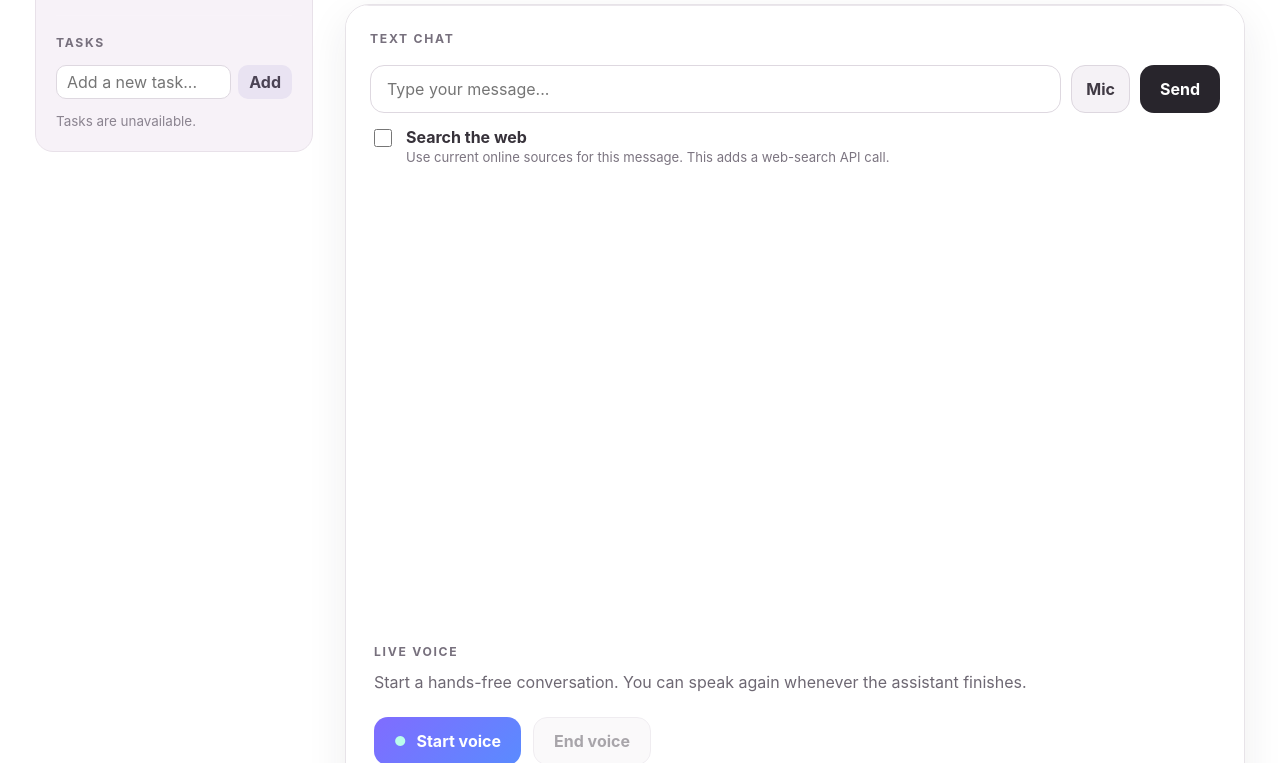
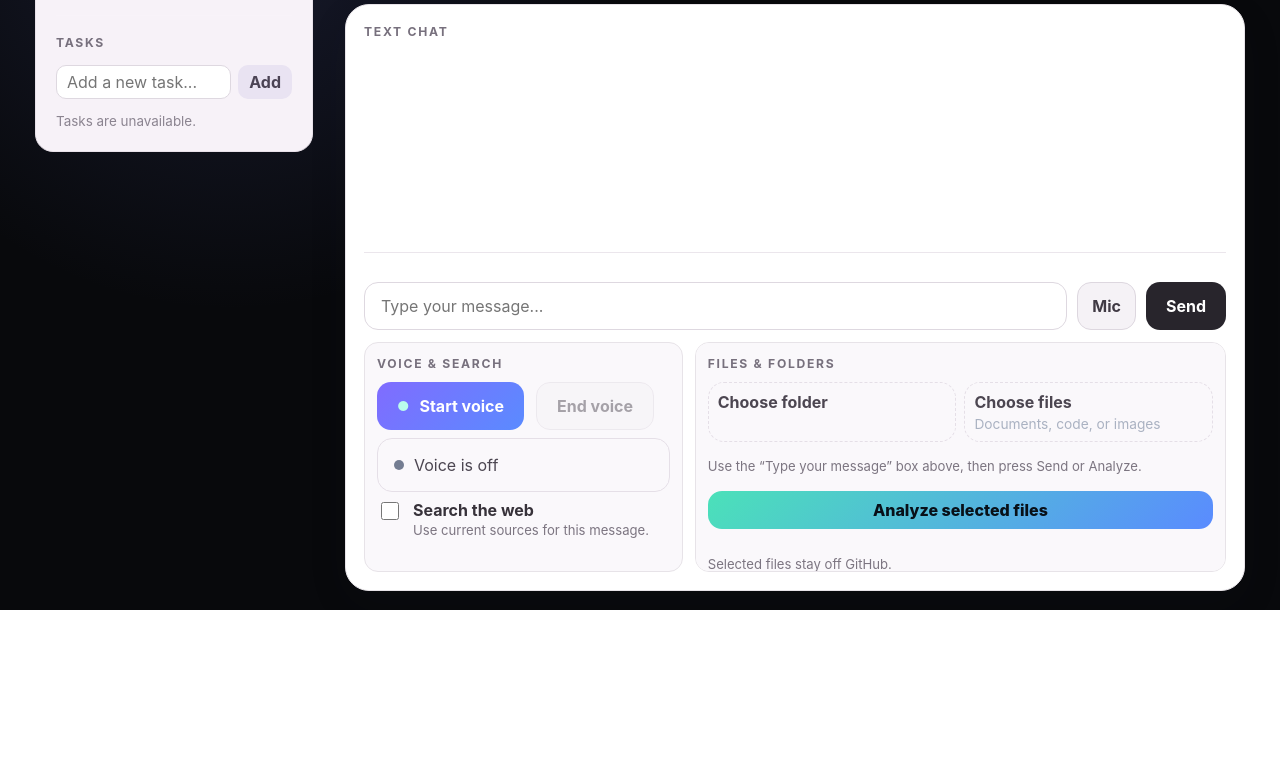
Before and after one commit to gim1203-hue/My-AI, a website built with Vite: page index.html in a window 1280 px wide. Shown: the part 190-953 px from the top of the page. After the commit the page ends 800 px from the top, so only its background shows below. Built offline with nearby package versions, Linux system fonts and the light colour scheme; files whose address does not match are found by name.

Commit message:
Clarify folder and file upload controls

```diff
--- a/index.html
+++ b/index.html
@@ -42,34 +42,12 @@
             </header>
 
         <div class="unified-workspace">
-        <section class="voice-card" aria-labelledby="voiceHeading">
-            <div>
-                <p class="section-label" id="voiceHeading">Live voice</p>
-                <p class="voice-help">Start a hands-free conversation. You can speak again whenever the assistant finishes.</p>
-            </div>
+        <section class="text-card one-screen-workspace" aria-labelledby="textHeading">
+            <p class="section-label" id="textHeading">Text chat</p>
 
-            <div class="voice-controls">
-                <button id="startVoiceButton" class="voice-button" type="button">
-                    <span aria-hidden="true">●</span>
-                    Start voice
-                </button>
-                <button id="stopVoiceButton" class="stop-button" type="button" disabled>
-                    End voice
-                </button>
-            </div>
+            <div id="chat" class="chat" aria-live="polite"></div>
+            <p id="textStatus" class="text-status" role="status" aria-live="polite"></p>
 
-            <div id="voiceStatus" class="voice-status" role="status" aria-live="polite" data-state="idle">
-                <span class="status-dot" aria-hidden="true"></span>
-                <span id="voiceStatusText">Voice is off</span>
-            </div>
-
-            <p class="privacy-note">Your browser will ask for microphone permission. Audio is sent only while voice chat is active.</p>
-            <p class="privacy-note">Ask for current information during voice chat and My AI can search the web; search status and clickable sources appear below.</p>
-            <audio id="voiceOutput" autoplay></audio>
-        </section>
-
-        <section class="text-card" aria-labelledby="textHeading">
-            <p class="section-label" id="textHeading">Text chat</p>
             <form id="chatForm" class="message-form">
                 <label class="sr-only" for="userInput">Message</label>
                 <input type="text" id="userInput" placeholder="Type your message..." autocomplete="off">
@@ -77,55 +55,51 @@
                 <button id="sendButton" type="submit">Send</button>
             </form>
 
+            <div class="workspace-tools">
+                <section class="compact-tool voice-tool" aria-labelledby="voiceHeading">
+                    <p class="section-label" id="voiceHeading">Voice &amp; search</p>
+                    <div class="voice-controls">
+                        <button id="startVoiceButton" class="voice-button" type="button"><span aria-hidden="true">●</span> Start voice</button>
+                        <button id="stopVoiceButton" class="stop-button" type="button" disabled>End voice</button>
+                    </div>
+                    <div id="voiceStatus" class="voice-status" role="status" aria-live="polite" data-state="idle">
+                        <span class="status-dot" aria-hidden="true"></span>
+                        <span id="voiceStatusText">Voice is off</span>
+                    </div>
                     <label class="search-option" for="webSearchToggle">
                         <input type="checkbox" id="webSearchToggle">
-                <span>
-                    <strong>Search the web</strong>
-                    <small>Use current online sources for this message. This adds a web-search API call.</small>
-                </span>
+                        <span><strong>Search the web</strong><small>Use current sources for this message.</small></span>
                     </label>
-
-            <p id="textStatus" class="text-status" role="status" aria-live="polite"></p>
-
-            <div id="chat" class="chat" aria-live="polite"></div>
+                    <audio id="voiceOutput" autoplay></audio>
                 </section>
 
-        <section class="document-card" aria-labelledby="documentHeading">
-            <div>
-                <p class="section-label" id="documentHeading">Document review</p>
-                <p class="document-help">Upload a document and ask My AI to summarize it, review it, or suggest improvements.</p>
-            </div>
-
+                <section class="compact-tool upload-tool" aria-labelledby="documentHeading">
+                    <p class="section-label" id="documentHeading">Files &amp; folders</p>
                     <form id="documentForm" class="document-form">
+                        <div class="upload-pickers">
+                            <label class="file-picker" for="folderInput">
+                                <strong>Choose folder</strong>
+                                <input id="folderInput" name="folder" type="file" webkitdirectory multiple>
+                            </label>
                             <label class="file-picker" for="documentInput">
                                 <strong>Choose files</strong>
-                    <span id="selectedFileName">Documents, code, or images — up to 20 files and 20 MB total</span>
+                                <span id="selectedFileName">Documents, code, or images</span>
                                 <input id="documentInput" name="documents" type="file" multiple accept=".pdf,.doc,.docx,.txt,.md,.csv,.html,.htm,.css,.js,.mjs,.ts,.tsx,.jsx,.json,.xml,.py,.java,.c,.cpp,.h,.sql,.yaml,.yml,.png,.jpg,.jpeg,.webp,.gif">
                             </label>
-
-                <label class="file-picker" for="folderInput">
-                    <strong>Choose a folder</strong>
-                    <span>Select a project folder; unsupported binary files will be skipped.</span>
-                    <input id="folderInput" name="folder" type="file" webkitdirectory multiple>
-                </label>
-
+                        </div>
                         <div id="selectedFilesPanel" class="selected-files-panel" hidden>
                             <strong>Selected on this device</strong>
                             <p id="selectedFolderName"></p>
                             <ul id="selectedFilesList"></ul>
                         </div>
-
-                <label class="document-question" for="documentQuestion">
-                    <span>What should My AI do?</span>
-                    <textarea id="documentQuestion" name="question" rows="3" placeholder="For example: Summarize this and suggest three improvements."></textarea>
-                </label>
-
-                <button id="analyzeDocumentButton" type="submit">Analyze document</button>
+                        <p class="single-prompt-note">Use the “Type your message” box above, then press Send or Analyze.</p>
+                        <button id="analyzeDocumentButton" type="submit">Analyze selected files</button>
                     </form>
-
                     <p id="documentStatus" class="text-status" role="status" aria-live="polite"></p>
-            <div id="documentResult" class="document-result" aria-live="polite"></div>
-            <p class="privacy-note document-privacy">Selected files appear only in this workspace and are sent securely for the review. They are never added to GitHub.</p>
+                    <div id="documentResult" class="document-result" aria-live="polite" hidden></div>
+                    <p class="privacy-note document-privacy">Selected files stay off GitHub.</p>
+                </section>
+            </div>
         </section>
         </div>
         </div>
--- a/script.js
+++ b/script.js
@@ -12,7 +12,7 @@ const voiceOutput = document.getElementById("voiceOutput");
 const documentForm = document.getElementById("documentForm");
 const documentInput = document.getElementById("documentInput");
 const folderInput = document.getElementById("folderInput");
-const documentQuestion = document.getElementById("documentQuestion");
+const documentQuestion = input;
 const analyzeDocumentButton = document.getElementById("analyzeDocumentButton");
 const selectedFileName = document.getElementById("selectedFileName");
 const selectedFilesPanel = document.getElementById("selectedFilesPanel");
@@ -552,6 +552,11 @@ form.addEventListener("submit", async function (event) {
     event.preventDefault();
     const message = input.value.trim();
 
+    if (selectedUploads().length > 0) {
+        documentForm.requestSubmit();
+        return;
+    }
+
     if (message === "") {
         return;
     }
@@ -693,7 +698,7 @@ function updateSelectedFileSummary() {
     const totalMb = files.reduce((sum, file) => sum + file.size, 0) / 1024 / 1024;
     selectedFileName.textContent = files.length
         ? `${files.length} selected — ${totalMb.toFixed(1)} MB total`
-        : "Documents, code, or images — up to 20 files and 20 MB total";
+        : "Documents, code, or images";
 
     selectedFilesPanel.hidden = files.length === 0;
     selectedFilesList.replaceChildren();
@@ -781,7 +786,15 @@ documentForm.addEventListener("submit", async (event) => {
             replies.push(batches.length > 1 ? `Batch ${index + 1}\n${data.reply}` : data.reply);
         }
 
-        documentResult.textContent = replies.join("\n\n────────────────────\n\n");
+        const combinedReply = replies.join("\n\n────────────────────\n\n");
+        appendChatMessage("You", question || "Analyze the selected files.");
+        appendChatMessage("My AI", combinedReply, [], true);
+        chat.scrollTop = chat.scrollHeight;
+        documentResult.textContent = "";
+        input.value = "";
+        documentInput.value = "";
+        folderInput.value = "";
+        updateSelectedFileSummary();
         documentStatus.textContent = skippedCount
             ? `Review complete. ${skippedCount} unsupported or oversized file(s) stayed on your device.`
             : "Review complete.";
--- a/styles.css
+++ b/styles.css
@@ -578,6 +578,8 @@ p {
     align-content: start;
     gap: 10px;
     margin-top: 18px;
+    padding-bottom: 8px;
+    border-bottom: 1px solid #ebe6ec;
 }
 
 .chat-message {
@@ -842,3 +844,139 @@ h1 {
 .document-result:not(:empty) {
     background: #f5f3f6;
 }
+
+/* One-screen workspace: only the response and selected-file areas scroll. */
+body {
+    background:
+        radial-gradient(circle at 18% 12%, rgba(83, 93, 170, 0.22), transparent 32%),
+        #08090c;
+}
+
+.content-column > header h1 {
+    color: #ffffff;
+}
+
+.content-column > header .eyebrow,
+.content-column > header .intro {
+    color: #b9bcc5;
+}
+
+.one-screen-workspace {
+    display: flex;
+    min-height: 0;
+    height: calc(100vh - 215px);
+    max-height: 820px;
+    padding: 18px;
+}
+
+.one-screen-workspace .chat {
+    flex: 1 1 auto;
+    min-height: 80px;
+    margin-top: 10px;
+}
+
+.one-screen-workspace .text-status {
+    margin-top: 6px;
+}
+
+.one-screen-workspace .message-form {
+    flex: 0 0 auto;
+    margin-top: 6px;
+}
+
+.workspace-tools {
+    display: grid;
+    grid-template-columns: minmax(210px, 0.75fr) minmax(320px, 1.25fr);
+    gap: 12px;
+    flex: 0 0 auto;
+    margin-top: 12px;
+    max-height: 230px;
+}
+
+.compact-tool {
+    min-width: 0;
+    border: 1px solid #e7e3e8;
+    border-radius: 14px;
+    padding: 12px;
+    background: #faf8fb;
+    overflow: auto;
+}
+
+.compact-tool .section-label {
+    margin-bottom: 8px;
+}
+
+.compact-tool .voice-status,
+.compact-tool .search-option,
+.compact-tool .text-status {
+    margin-top: 8px;
+}
+
+.upload-pickers {
+    display: grid;
+    grid-template-columns: 1fr 1fr;
+    gap: 8px;
+}
+
+.compact-tool .file-picker {
+    position: relative;
+    gap: 4px;
+    padding: 9px;
+}
+
+.compact-tool .file-picker input[type="file"] {
+    position: absolute;
+    width: 1px;
+    height: 1px;
+    overflow: hidden;
+    clip: rect(0 0 0 0);
+    white-space: nowrap;
+}
+
+.compact-tool .selected-files-panel {
+    max-height: 90px;
+}
+
+.compact-tool #documentQuestion {
+    min-height: 58px;
+    padding: 9px 11px;
+}
+
+.single-prompt-note {
+    margin: 0;
+    color: #7c7581;
+    font-size: 0.82rem;
+}
+
+.compact-tool #analyzeDocumentButton {
+    min-height: 38px;
+}
+
+.compact-tool .document-result:not(:empty) {
+    max-height: 110px;
+    min-height: 0;
+    overflow: auto;
+}
+
+@media (min-width: 901px) {
+    body {
+        overflow: hidden;
+    }
+
+    .app-shell {
+        height: 100vh;
+        padding-bottom: 18px;
+    }
+}
+
+@media (max-width: 900px) {
+    .one-screen-workspace {
+        height: auto;
+        max-height: none;
+    }
+
+    .workspace-tools,
+    .upload-pickers {
+        grid-template-columns: 1fr;
+    }
+}
```
Lines whose indentation alone changed are shown as unchanged.
